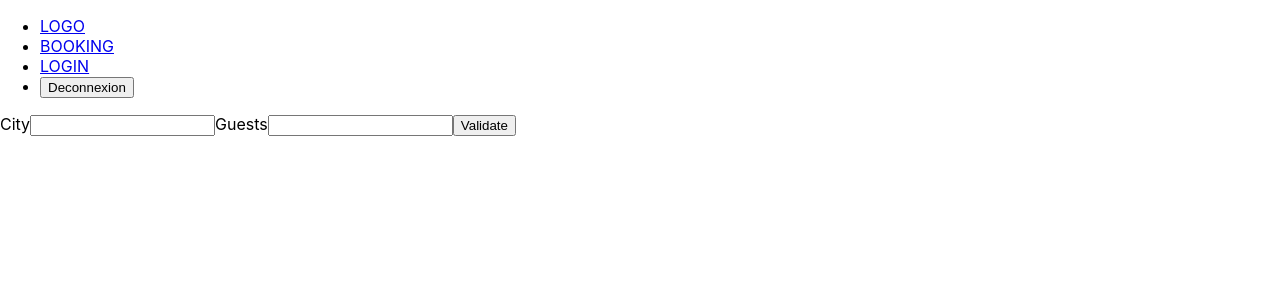
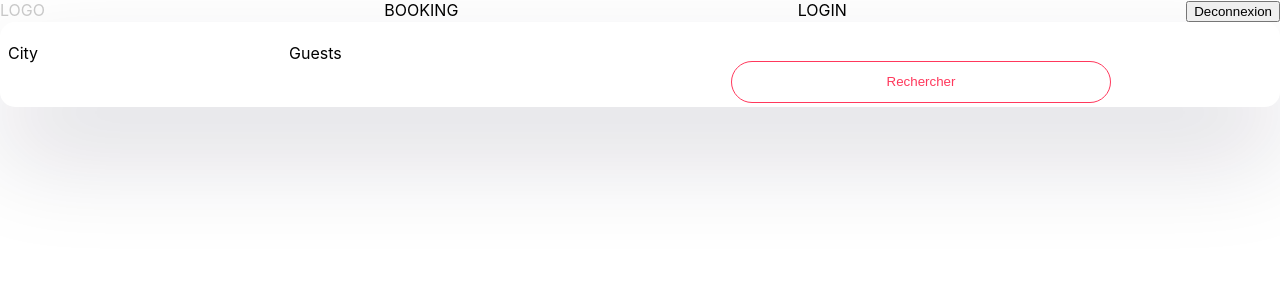
Before and after one commit to rapatte/airbnbfront, a React (Create React App) app: page / in a window 1280 px wide. Shown: the top 300 px of the page. Built offline with nearby package versions, Linux system fonts and the light colour scheme; no server answers.

Commit message:
Add Header-searchBar and nav JSX

```diff
--- a/src/assets/main.scss
+++ b/src/assets/main.scss
@@ -0,0 +1,5 @@
+$maincolor:rgb(255, 56, 92);
+$black: #000000;
+$white: #ffffff;
+$whitesmoke: #c8c8c8;
+$grey: #bbbbbb;
--- a/src/components/Button/button.scss
+++ b/src/components/Button/button.scss
@@ -1,3 +1,6 @@
+@import '../../assets/main.scss';
+
+
 .small {
     width: 30%;
 }
@@ -13,3 +16,19 @@
 .full {
     width: 100%;
 }
+
+.red {
+    background-color: $maincolor;
+}
+
+button.red {
+    margin-top: 35px;
+    background-color: white;
+    border: 1px solid $maincolor;
+    line-height: 0;
+    display: inline-block;
+    box-sizing: border-box;
+    padding: 20px 15px ;
+    border-radius: 60px;
+    color: $maincolor;
+}
--- a/src/components/Button/index.jsx
+++ b/src/components/Button/index.jsx
@@ -2,7 +2,8 @@ import './button.scss';
 
 function Button(props) {
   return (
-        <button className={props.size} onClick={props.handleClick}>{props.value}</button>
+        <button className={`${props.size} ${props.color}`}
+        onClick={props.handleClick}>{props.value}</button>
   );
 }
 
--- a/src/pages/Home/index.js
+++ b/src/pages/Home/index.js
@@ -26,9 +26,9 @@ class Home extends Component {
     // NEED A FUNCTION TO AVOID LONG FUNCTIONS
     console.log(this.state.places);
     return (
-        <Fragment>
+        <main>
             <h1>{(this.state.places.length !== 0) ? this.state.places[10].name : null}</h1>
-        </Fragment>
+        </main>
     );
   }
 }
--- a/src/pages/Login/Form/LoginForm.jsx
+++ b/src/pages/Login/Form/LoginForm.jsx
@@ -29,7 +29,7 @@ class LoginForm extends React.Component {
         console.log(response);
         localStorage.setItem('token', response.data.token);
         this.context.setAuth(true);
-        this.props.history.push('/bookings');
+        // this.props.history.push('/bookings');
       }
       catch (err) {
         this.setState({ error: err.message });
@@ -41,7 +41,7 @@ class LoginForm extends React.Component {
         <appContext.Consumer>
         {(store) => (
               <div>
-                {console.log(store)}
+                {/* {console.log(store)} */}
                   {this.state.error && <h6>{this.state.error}</h6>}
                   <input type="text" name="email" value={this.state.email} onChange={this.handleChange} />
                   <input type="password" name="password" value={this.state.password} onChange={this.handleChange} />
--- a/src/pages/partials/Header/Header.jsx
+++ b/src/pages/partials/Header/Header.jsx
@@ -1,6 +1,7 @@
 import { withRouter } from 'react-router-dom';
 import Nav from './Nav.jsx';
 import SearchBar from './searchBar.jsx';
+import './header.scss';
 
 function Header() {
   return (
--- a/src/pages/partials/Header/Nav.jsx
+++ b/src/pages/partials/Header/Nav.jsx
@@ -1,4 +1,5 @@
 import { Link, withRouter } from 'react-router-dom';
+import './nav.scss';
 
 function Nav(props) {
   const logout = () => {
--- /dev/null
+++ b/src/pages/partials/Header/header.scss
@@ -0,0 +1,44 @@
+$red: rgba(255,74,86,1);
+
+form {
+    display: flex;
+    height: 100%;
+    border: none;
+    font-size: 20px;
+    padding: 4px 8px;
+    box-shadow: rgba(17, 12, 46, 0.15) 0px 48px 100px 0px;
+    border-radius: 15px;
+    // width: 100%;
+  .form-group {
+    display: flex;
+    flex-direction: column-reverse;
+    position: relative;
+    padding: 10px 0;
+    border-radius: 15px;
+
+    input[type='search']:hover {
+      box-shadow: rgba(0, 0, 0, 0.16) 0px 3px 6px, rgba(0, 0, 0, 0.23) 0px 3px 6px;    }
+
+    input[type="search"] {
+      border: none;
+      font-size: 20px;
+      height: 30px;
+      padding: 4px 8px;
+      width: 100%;
+      outline: none;
+    }
+    label {
+        font-size: 1rem;
+    }
+  }
+
+  button {
+      height: 50%;
+      margin: auto;
+  }
+}
+
+.focused {
+  box-shadow: rgba(0, 0, 0, 0.35) 0px 5px 15px;
+  z-index: 100;
+}
--- /dev/null
+++ b/src/pages/partials/Header/nav.scss
@@ -0,0 +1,21 @@
+@import '../../../assets/main.scss';
+
+ul {
+    margin: 0;
+    padding: 0;
+    list-style: none;
+
+    display: flex;
+    width: 100%;
+    justify-content: space-between;
+    li {
+        a {
+            text-decoration: none;
+            color: $black;
+            &:hover {
+                color: $whitesmoke;
+            }
+        }
+    }
+
+}
--- a/src/pages/partials/Header/searchBar.jsx
+++ b/src/pages/partials/Header/searchBar.jsx
@@ -1,13 +1,42 @@
-function SearchBar() {
+/* eslint-disable class-methods-use-this */
+/* eslint-disable no-param-reassign */
+/* eslint-disable prefer-const */
+import React from 'react';
+import Button from '../../../components/Button/index.jsx';
+
+class SearchBar extends React.Component {
+  constructor(props) {
+    super(props);
+    this.state = {
+      firstStep: false
+    };
+  }
+
+  render() {
+    // const isActive = (e) => {
+    //   const element = e.currentTarget;
+    //   document.querySelectorAll('div.form-group').forEach((div) => {
+    //     div.classList.remove('focused');
+    //   });
+
+    //   element.parentElement.classList.add('focused');
+    // };
     return (
       <form>
+        <div className="form-group">
+          <input type="search" name="city" />
           <label htmlFor="city">City</label>
-        <input type="search" name="city" id="" />
+        </div>
+
+        <div className="form-group">
+          <input type="search" name="guests"/>
           <label htmlFor="guests">Guests</label>
-        <input type="search" name="guests" id=""/>
-        <button>Validate</button>
+        </div>
+
+        <Button size="small" color="red" value="Rechercher" />
       </form>
     );
   }
+}
 
 export default SearchBar;
```
Lines whose indentation alone changed are shown as unchanged.
